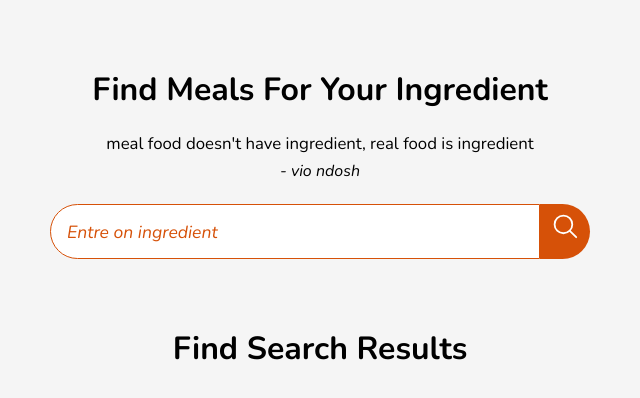
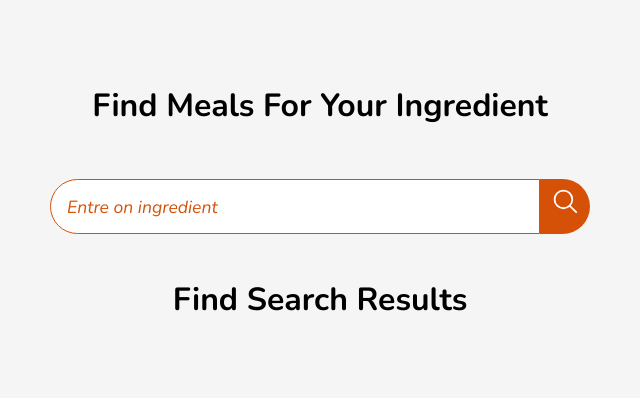
Before and after one commit to VIOLETNDOLWA/Food_recipe, a plain HTML site: page index.html in a window 1280 px wide. Shown: the whole page, without its empty margins (320-960 px from the left). Drawn offline with nearby package versions, Linux system fonts and the light colour scheme.

Commit message:
changes in css file

```diff
--- a/index.html
+++ b/index.html
@@ -12,9 +12,7 @@
         <div class="meal-wrapper">
             <div class="meal-search">
                 <h2 class="title">Find Meals For Your Ingredient</h2>
-                <blockquote>meal food doesn't have ingredient, real food is ingredient
-                    <br><cite>- vio ndosh</cite>
-                </blockquote>
+
                 <div class="meal-search-box">
                     <input type="text" class="search-control"
                     placeholder="Entre on ingredient" id="search-input">
--- a/style.css
+++ b/style.css
@@ -42,9 +42,10 @@ body{
 .meal-search{
     margin: 2rem 0;
 }
-.meal-search cite{
-    font-size: 1rem;
+.meal-search .title{
+  margin: 3rem 0;
 }
+
 .meal-search-box{
     margin: 1.2rem 0;
     display: flex;
@@ -83,7 +84,7 @@ body{
     background: var(--tenne-tawny-dark);
 }
 .meal-result{
-    margin-top: 4rem;
+    margin-top: 2.5rem;
 }
 #meal{
     margin: 2.4rem 0;
```
